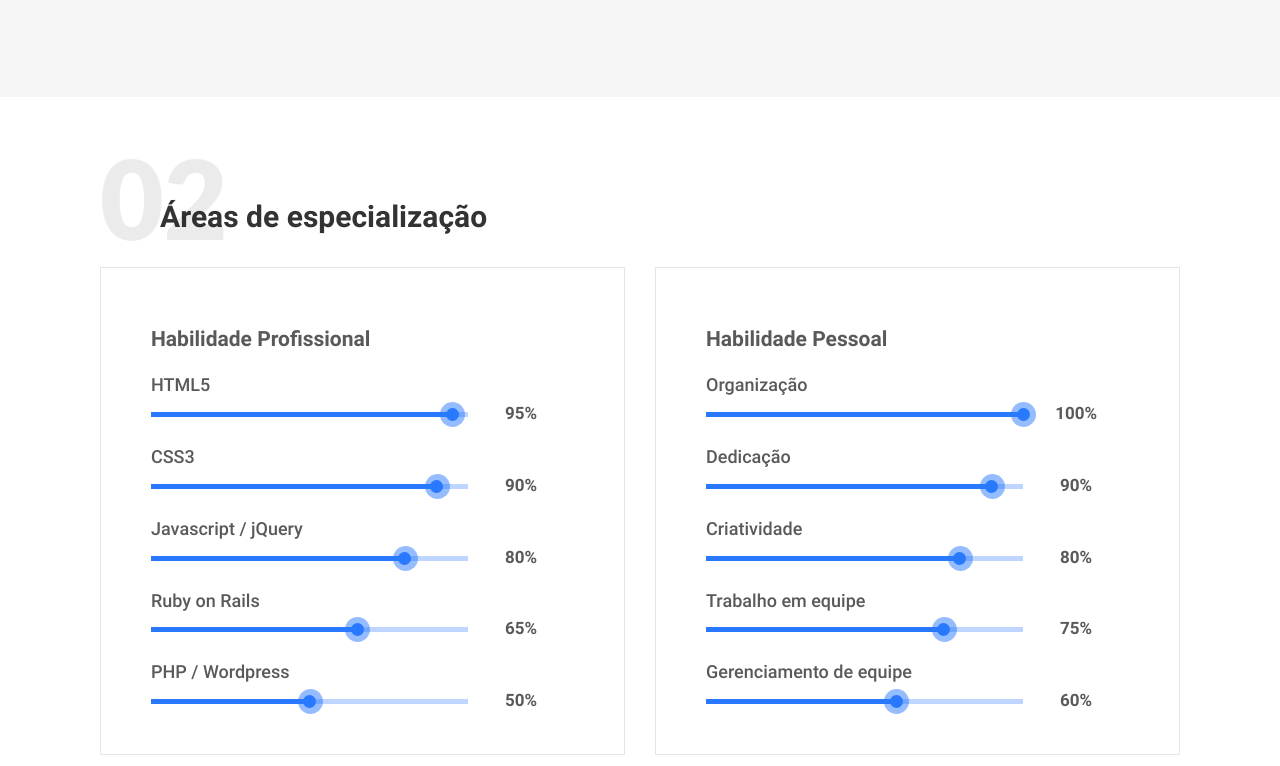
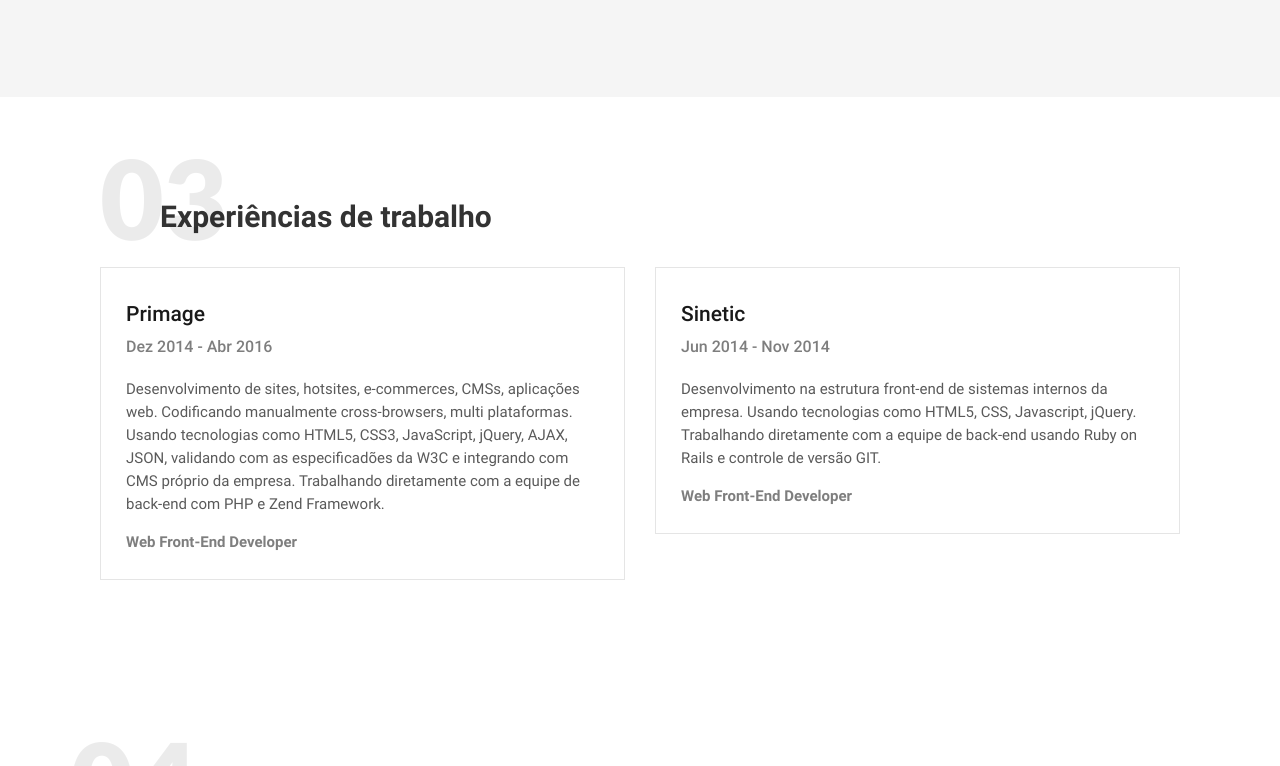
Before and after one commit to abrahamcarvalhoo/abrahamcarvalhoo.github.io, a plain HTML site: page index.html in a window 1280 px wide. Shown: the part 1489-2255 px from the top of the page. Drawn offline with Linux system fonts and the light colour scheme.

Commit message:
Update index.html

```diff
--- a/index.html
+++ b/index.html
@@ -170,7 +170,7 @@
       </div>
     </div>
   </section>
-  <section class="sa-features-3" id="skills">
+  <!-- <section class="sa-features-3" id="skills">
     <div class="container">
       <div class="sa-section-separator sa-display-full">
         <div class="sa-features-contant-1 col-sm-12 col-xs-12">
@@ -265,7 +265,7 @@
         </div>
       </div>
     </div>
-  </section>
+  </section> -->
   <section class="sa-features-4" id="experiences">
     <div class="container">
       <div class="sa-section-separator sa-display-full">
```
